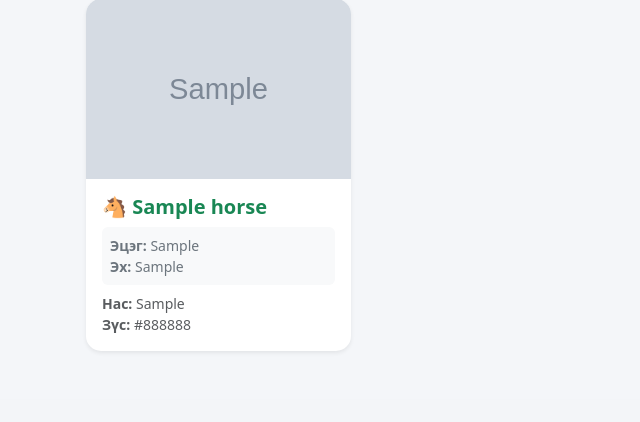
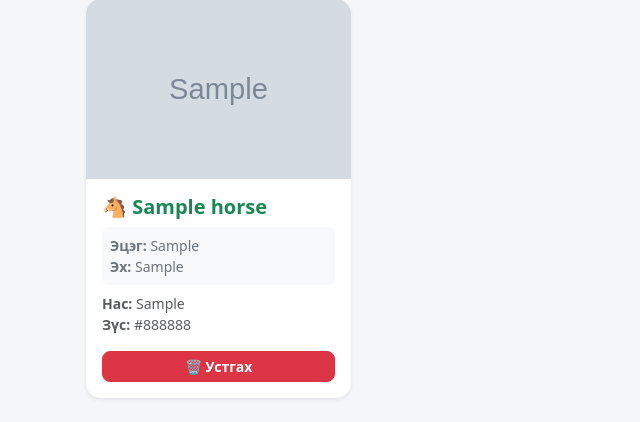
Before and after one commit to jambaasurengereltod-source/effective-system, a Flask app: page / in a window 1280 px wide. Shown: the part 401-823 px from the top of the page, without its empty margins (0-640 px from the left). Before the commit the page ends 753 px from the top, so only its background shows below. Run offline with Flask 3, Linux system fonts and the light colour scheme; the visitor is signed in with stand-in values (Sample User, id 1); tables that the repository leaves empty hold one stand-in row (values such as "Sample post"); grey boxes marked "Sample" are stand-in pictures.

Commit message:
add safe register and delete button

```diff
--- a/app.py
+++ b/app.py
@@ -47,15 +47,11 @@ class Horse(db.Model):
     herd_stallion = db.Column(db.String(100), nullable=True)
     image_file = db.Column(db.String(200), nullable=False, default='default')
 
-# 🔥 ЧУХАЛ: Рендер сервер gunicorn-оор асах үед хуучин хүснэгтийг заавал хүчээр устгаж шинэчлэх хэсэг
 with app.app_context():
-    print("--- РЕНДЕР АСАЖ БАЙНА: ӨГӨГДЛИЙН САНГ ХҮЧЭЭР ЦЭВЭРЛЭЛЭЭ ---")
     try:
-        db.drop_all()   # Хуучин алдаатай, user_id баганагүй хүснэгтийг бүрмөсөн устгана
-        db.create_all() # Цоо шинэ зөв бүтцийг үүсгэнэ
-        print("--- ӨГӨГДЛИЙН САН АМЖИЛТТАЙ ШИНЭЧЛЭГДЛЭЭ ---")
+        db.create_all()
     except Exception as e:
-        print("Өгөгдлийн сан шинэчлэхэд алдаа гарлаа:", e)
+        print("Өгөгдлийн сан үүсгэхэд алдаа гарлаа:", e)
 
 # --- СҮЛЖЭЭНИЙ СУВАГ (ROUTES) ---
 
@@ -121,13 +117,16 @@ def add_horse():
     if 'user_id' not in session:
         return redirect(url_for('login'))
 
-    name = request.form['name']
-    age = request.form['age']
-    color = request.form['color']
-    mark = request.form.get('mark', '')
-    stallion = request.form['stallion']
-    dam = request.form.get('dam', '')
-    herd_stallion = request.form.get('herd_stallion', '')
+    name = request.form.get('name', '').strip()
+    age = request.form.get('age', 'Унага').strip()
+    color = request.form.get('color', '').strip()
+    mark = request.form.get('mark', '').strip()
+    stallion = request.form.get('stallion', '').strip()
+    dam = request.form.get('dam', '').strip()
+    herd_stallion = request.form.get('herd_stallion', '').strip()
+
+    if not name or not stallion or not color:
+        return redirect(url_for('index'))
 
     image_url = 'default'
     if 'image' in request.files:
@@ -149,6 +148,17 @@ def add_horse():
     db.session.commit()
     return redirect(url_for('index'))
 
+# 🔥 УСТГАХ СУВАГ
+@app.route('/delete/<int:horse_id>', methods=['POST'])
+def delete_horse(horse_id):
+    if 'user_id' not in session:
+        return redirect(url_for('login'))
+    horse = Horse.query.get_or_404(horse_id)
+    if horse.user_id == session['user_id']:
+        db.session.delete(horse)
+        db.session.commit()
+    return redirect(url_for('index'))
+
 @app.route('/horse/<int:horse_id>')
 def horse_detail(horse_id):
     if 'user_id' not in session:
@@ -156,7 +166,7 @@ def horse_detail(horse_id):
     horse = Horse.query.get_or_404(horse_id)
     if horse.user_id != session['user_id']:
         return "Хандах эрхгүй байна!", 403
-    return f"<h3>🐴 {horse.name}</h3><p>Нас: {horse.age}</p><p>Зүс: {horse.color}</p><p>Эцэг: {horse.stallion}</p><br><a href='/'>Буцах</a>"
+    return f"<h3>🐴 {horse.name}</h3><p>Нас: {horse.age}</p><p>Зүс: {horse.color}</p><p>Эцэг: {horse.stallion}</p><p>Эх: {horse.dam}</p><br><a href='/'>Буцах</a>"
 
 if __name__ == '__main__':
     port = int(os.environ.get('PORT', 10000))
--- a/templates/index.html
+++ b/templates/index.html
@@ -113,7 +113,8 @@
                             <img src="{{ horse.image_file }}" class="horse-img" alt="зураг">
                         {% endif %}
                     </a>
-                    <div class="card-body p-3">
+                    <div class="card-body p-3 d-flex flex-column justify-content-between">
+                        <div>
                             <h5 class="card-title fw-bold text-success mb-2">
                                 <a href="/horse/{{ horse.id }}" class="text-decoration-none text-success">🐴 {{ horse.name }}</a>
                             </h5>
@@ -124,7 +125,12 @@
                             </div>
 
                             <p class="card-text small text-muted mb-0"><b>Нас:</b> {{ horse.age }}</p>
-                        <p class="card-text small text-muted mb-0"><b>Зүс:</b> {{ horse.color }}</p>
+                            <p class="card-text small text-muted mb-2"><b>Зүс:</b> {{ horse.color }}</p>
+                        </div>
+
+                        <form action="/delete/{{ horse.id }}" method="POST" onsubmit="return confirm('Энэ адууны бүртгэлийг устгахдаа итгэлтэй байна уу?');">
+                            <button type="submit" class="btn btn-danger btn-sm w-100 fw-bold py-1 mt-2" style="border-radius: 8px;">🗑️ Устгах</button>
+                        </form>
                     </div>
                 </div>
             </div>
```
Lines whose indentation alone changed are shown as unchanged.
